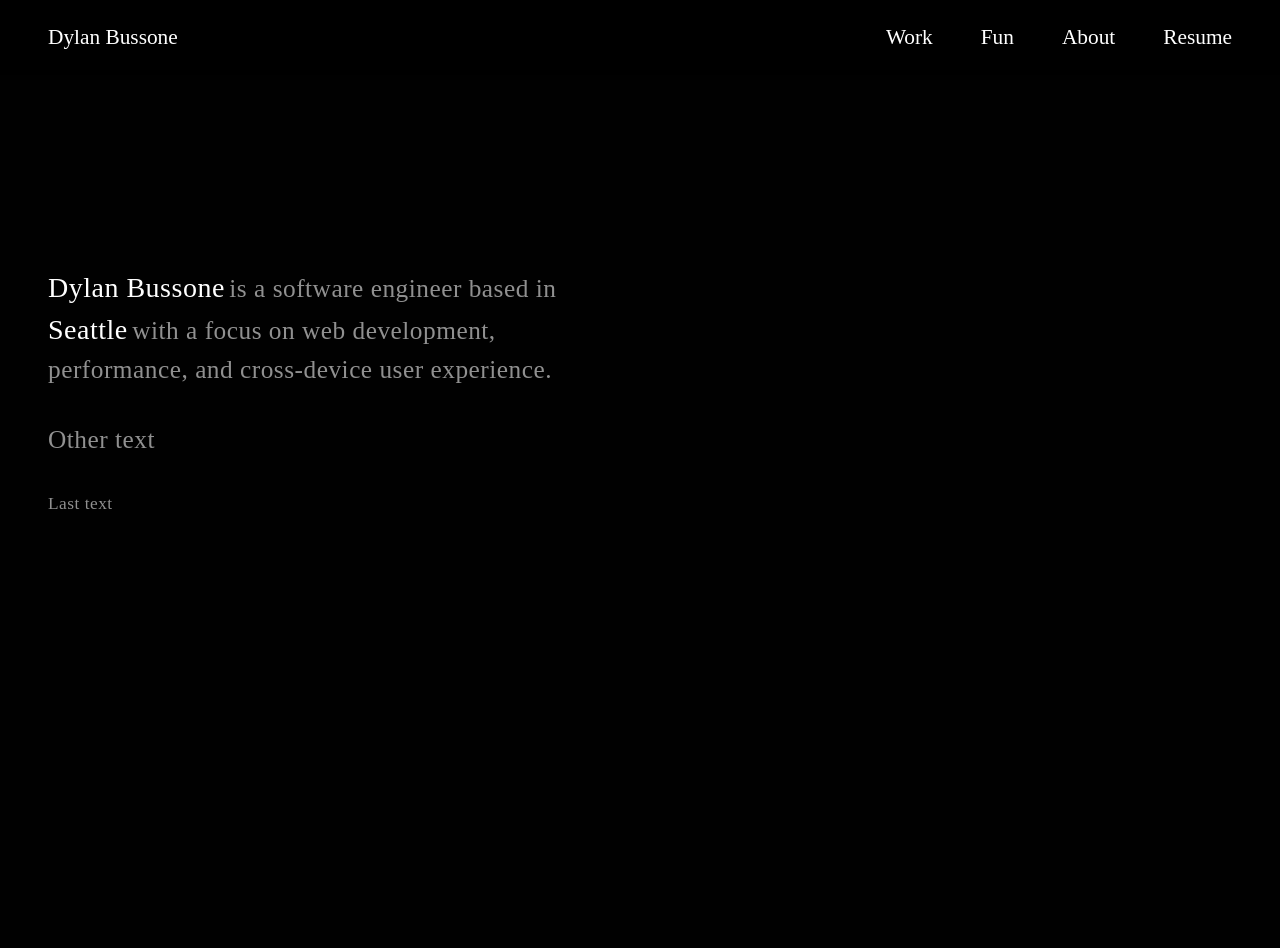
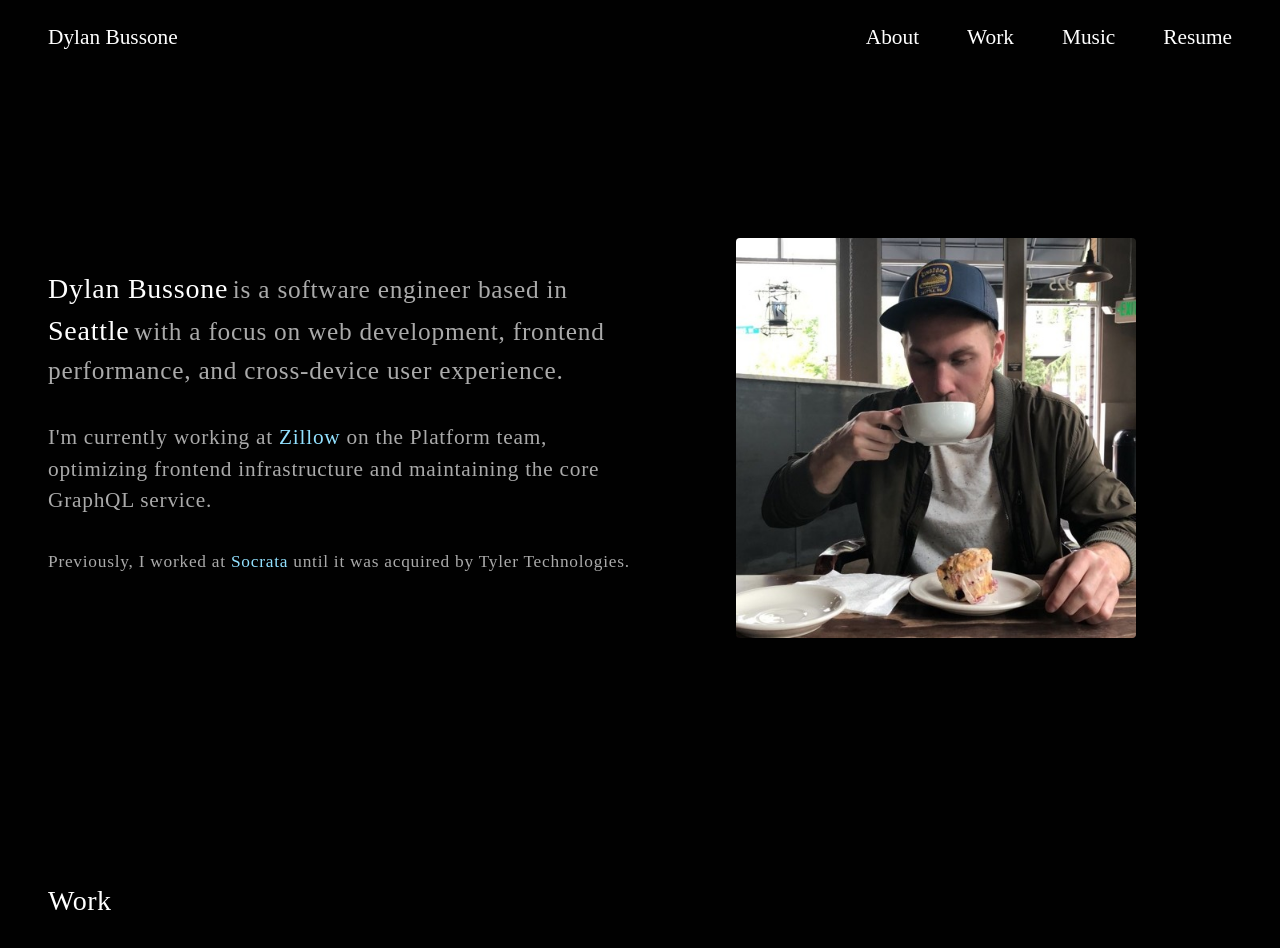
Before and after one commit to dylanbussone/portfolio, a Next.js app: page / in a window 1280 px wide. Shown: the top 948 px of the page. Before the commit the page ends 800 px from the top, so only its background shows below. Built offline with nearby package versions, Linux system fonts and the light colour scheme; a web font is replaced by a local one.

Commit message:
Add sections, bio

```diff
--- a/components/header.js
+++ b/components/header.js
@@ -1,7 +1,10 @@
 import styled from 'styled-components';
 import { LinkText } from './text';
 
-const StyledHeader = styled.header`
+const HEADER_HEIGHT = '75px';
+export { HEADER_HEIGHT };
+
+const Wrapper = styled.header`
   display: flex;
   justify-content: space-between;
   align-items: center;
@@ -9,41 +12,48 @@ const StyledHeader = styled.header`
   top: 0;
   left: 0;
   right: 0;
-  height: 75px;
-  background: black;
+  height: ${HEADER_HEIGHT};
+  background: ${(p) => p.theme.COLORS.background};
   padding: 0 3rem;
+
+  a {
+    color: ${(p) => p.theme.COLORS.impactText};
+  }
 `;
 
 const Nav = styled.nav`
+  // Desktop
+  ${(p) => p.theme.mediaMin.md`
     > a {
       margin-left: 3rem;
     }
     > a:first-child {
       margin-left: 0;
     }
+  `}
+
+  // Mobile
+  ${(p) => p.theme.mediaMax.md`
+    display: none;
+  `}
 `;
 
-// TODO: for mobile, use dropdown menu
-const Header = () => (
-  <StyledHeader>
+const Header = () => {
+  return (
+    <Wrapper>
       <LinkText href="/" size="sm">
         Dylan Bussone
       </LinkText>
+      <div>
         <Nav>
-      <LinkText href="#" size="sm">
-        Work
-      </LinkText>
-      <LinkText href="#" size="sm">
-        Fun
-      </LinkText>
-      <LinkText href="#" size="sm">
-        About
-      </LinkText>
-      <LinkText href="#" size="sm">
-        Resume
-      </LinkText>
+          <LinkText size="sm">About</LinkText>
+          <LinkText size="sm">Work</LinkText>
+          <LinkText size="sm">Music</LinkText>
+          <LinkText size="sm">Resume</LinkText>
         </Nav>
-  </StyledHeader>
+      </div>
+    </Wrapper>
   );
+};
 
 export default Header;
--- /dev/null
+++ b/components/sections/bio.js
@@ -0,0 +1,77 @@
+import styled from 'styled-components';
+import { Text, ImpactText, LinkText } from '../text';
+import { HEADER_HEIGHT } from '../header';
+
+const Bio = styled.div`
+  display: flex;
+  align-items: center;
+  min-height: calc(100vh - ${HEADER_HEIGHT});
+  padding: 0 3rem;
+
+  ${(p) => p.theme.mediaMax.lg`
+    flex-direction: column;
+    justify-content: center;
+  `}
+`;
+
+const BioText = styled.div`
+  line-height: 1.5;
+  letter-spacing: 0.75px;
+
+  ${(p) => p.theme.mediaMin.lg`
+    width: 50%;
+    max-width: 650px;
+    padding-right: 6rem;
+  `}
+
+  ${(p) => p.theme.mediaMax.lg`
+    padding-top: 6rem;
+    padding-bottom: 3rem;
+  `}
+
+  > p {
+    margin-bottom: 2rem;
+  }
+`;
+
+const BioPic = styled.img`
+  width: 400px;
+  height: 400px;
+  border-radius: 4px;
+`;
+
+export default () => (
+  <Bio>
+    <BioText>
+      <p>
+        <ImpactText size="lg">Dylan Bussone</ImpactText>{' '}
+        <Text>is a software engineer based in</Text>{' '}
+        <ImpactText size="lg">Seattle</ImpactText>{' '}
+        <Text>
+          with a focus on web development, frontend performance, and cross-device user
+          experience.
+        </Text>
+      </p>
+      <p>
+        <Text size="sm">
+          I'm currently working at{' '}
+          <LinkText size="sm" href="https://www.zillow.com/" target="_blank">
+            Zillow
+          </LinkText>{' '}
+          on the Platform team, optimizing frontend infrastructure and
+          maintaining the core GraphQL service.
+        </Text>
+      </p>
+      <p>
+        <Text size="xs">
+          Previously, I worked at{' '}
+          <LinkText size="xs" href="http://socrata.com" target="_blank">
+            Socrata
+          </LinkText>{' '}
+          until it was acquired by Tyler Technologies.
+        </Text>
+      </p>
+    </BioText>
+    <BioPic src="/muffin.jpg" />
+  </Bio>
+);
--- /dev/null
+++ b/components/sections/work.js
@@ -0,0 +1,19 @@
+import styled from 'styled-components';
+import { Text, ImpactText } from '../text';
+
+const Work = styled.div`
+  line-height: 1.5;
+  letter-spacing: 0.5px;
+  padding: 5rem 3rem;
+
+
+  ${(p) => p.theme.mediaMin.md`
+  `}
+`;
+
+export default () => (
+  <Work>
+    <ImpactText size="lg">Work</ImpactText>
+
+  </Work>
+);
--- a/components/text.js
+++ b/components/text.js
@@ -21,6 +21,7 @@ const LinkText = styled.a`
   color: ${(p) => p.theme.COLORS.link};
   transition: color 0.3s ease;
   text-decoration: none;
+  cursor: pointer;
 
   &:hover {
     color: ${(p) => p.theme.COLORS.linkHover};
--- a/pages/index.js
+++ b/pages/index.js
@@ -1,27 +1,20 @@
 import Head from 'next/head';
-import styled from 'styled-components';
+import styled, { css } from 'styled-components';
 import theme from '../theme';
 import cssReset from '../css-reset';
-import { Text, ImpactText, Header } from '../components';
+import { Header } from '../components';
+import Bio from '../components/sections/bio';
+import Work from '../components/sections/work';
+import { HEADER_HEIGHT } from '../components/header';
 
 const Main = styled.main`
-  padding: 12rem 3rem 5rem;
-
-  ${(p) => p.theme.mediaMin.md`
-    margin-top: 75px;
-  `}
+  margin-top: ${HEADER_HEIGHT};
 `;
 
-const Bio = styled.div`
-  line-height: 1.5;
-  letter-spacing: 0.5px;
-
-  > p {
-    margin-bottom: 2rem;
-  }
-
-  ${(p) => p.theme.mediaMin.md`
-    width: 50%;
+const Section = styled.div`
+  min-height: calc(100vh - ${HEADER_HEIGHT});
+  ${p => p.bg && css`
+    background: ${p.bg};
   `}
 `;
 
@@ -35,23 +28,12 @@ export default function Home() {
 
       <Header />
       <Main>
-        <Bio>
-          <p>
-            <ImpactText size="lg">Dylan Bussone</ImpactText>{' '}
-            <Text>is a software engineer based in</Text>{' '}
-            <ImpactText size="lg">Seattle</ImpactText>{' '}
-            <Text>
-              with a focus on web development, performance, and cross-device
-              user experience.
-            </Text>
-          </p>
-          <p>
-            <Text>Other text</Text>
-          </p>
-          <p>
-            <Text size="xs">Last text</Text>
-          </p>
-        </Bio>
+        <Section>
+          <Bio />
+        </Section>
+        <Section /* bg={theme.COLORS.section2BG} */>
+          <Work />
+        </Section>
       </Main>
 
       <style jsx global>
--- a/theme.js
+++ b/theme.js
@@ -3,9 +3,9 @@ import { css } from 'styled-components';
 const COLORS = {
   background: '#010101',
   impactText: '#fff',
-  text: '#909090',
-  link: '#fff',
-  linkHover: '#909090',
+  text: '#aaa',
+  link: '#92e1ff',
+  linkHover: '#7ecdff',
 };
 
 const FONT_SIZES = {
```
Also changed, not shown: public/muffin.jpg (added). Lines whose indentation alone changed are shown as unchanged.
